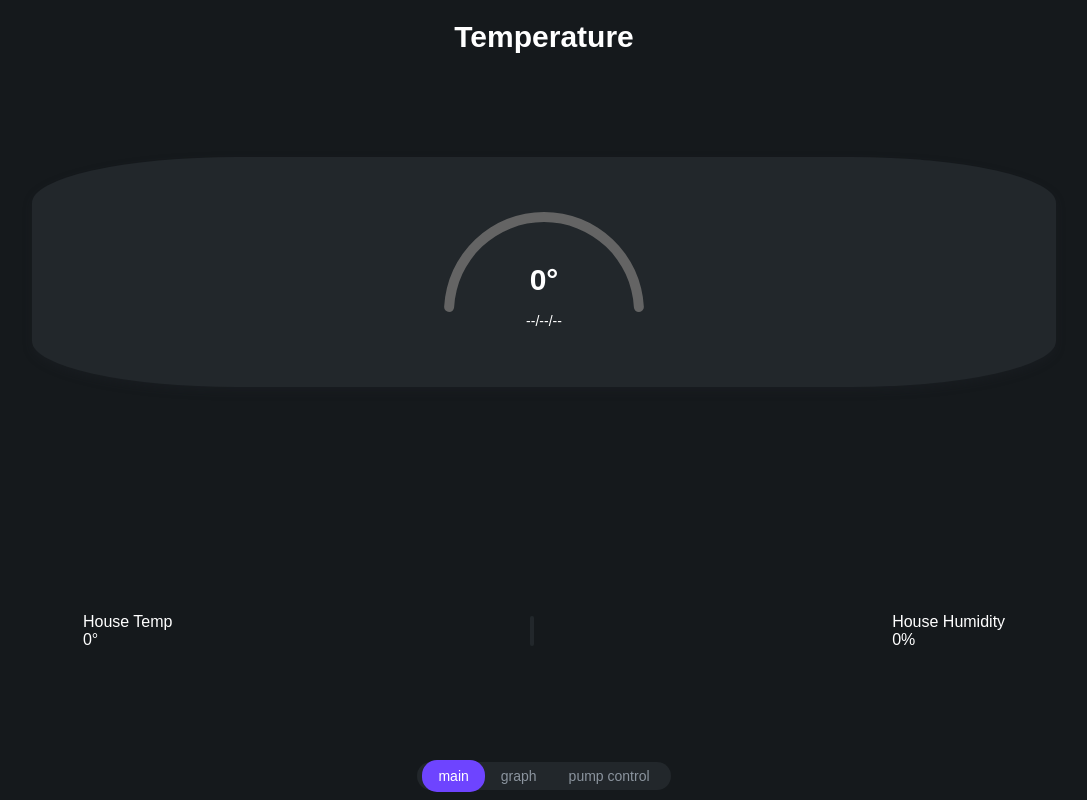
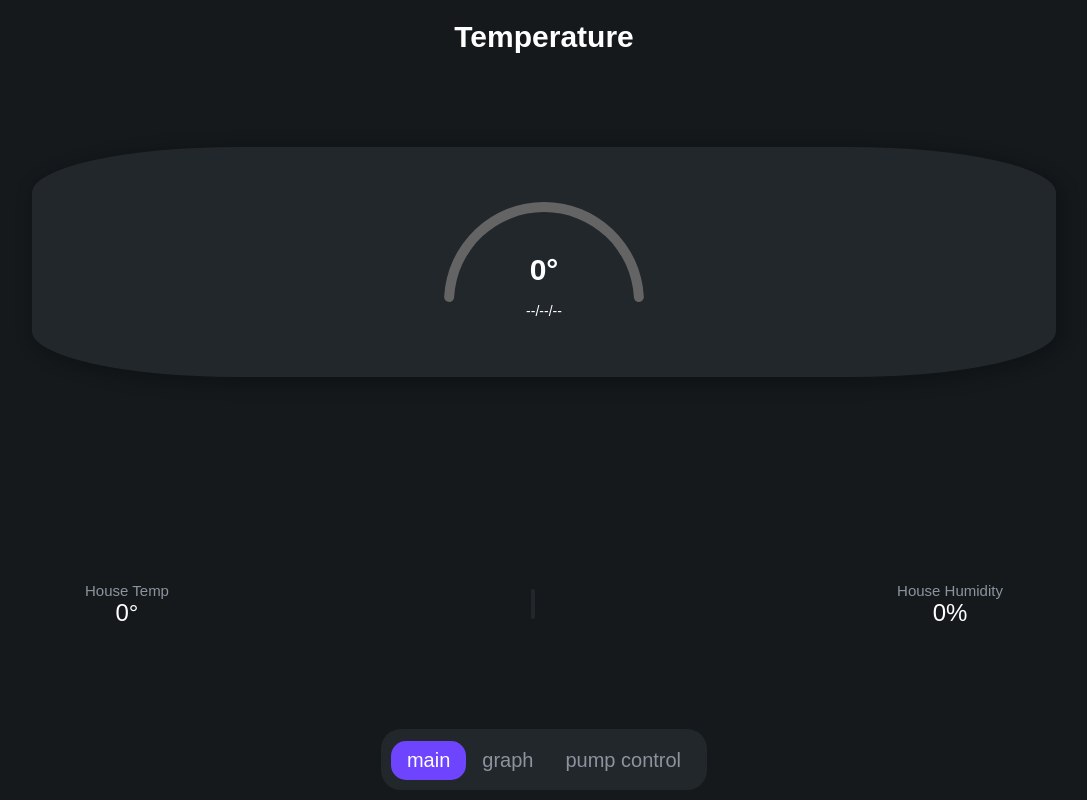
Before and after one commit to Andyrei02/WTServer, a Flask app: page / in a window 1280 px wide. Shown: the whole page, without its empty margins (96-1183 px from the left). Run offline with Flask 3, Linux system fonts and the light colour scheme.

Commit message:
update navbar

```diff
--- a/app.py
+++ b/app.py
@@ -62,13 +62,6 @@ def get_monthly_stats(year, month):
     response = [{"day": t.day, "temperature": t.temperature} for t in data]
     return jsonify(response)
 
-@app.route('/history')
-def history():
-    # Извлечь все данные из базы данных, отсортированные по времени
-    data = TemperatureData.query.order_by(TemperatureData.timestamp.desc()).all()
-
-    # Передать данные в шаблон
-    return render_template('history.html', data=data)
 
 @app.route('/graph')
 def graph():
@@ -109,10 +102,14 @@ def graph():
 
     return render_template('graph.html', graph_data=graph_data)
 
+@app.route('/pump')
+def pump():
+    return render_template('pump.html')
+
 # Основная страница для отображения температуры
 @app.route('/')
-def index():
-    return render_template('index.html')
+def home():
+    return render_template('home.html')
 
 if __name__ == '__main__':
     app.run(host='0.0.0.0', port=5000)
--- a/static/css/style.css
+++ b/static/css/style.css
@@ -13,6 +13,11 @@ body {
 .title {
   font: bold 30px Arial;
   margin-top: 20px;
+}
+
+.comment {
+  color: #8B949E;
+  font-size: 15px;
 }
 
 .content {
@@ -41,6 +46,8 @@ body {
 .house-humidity {
   display: flex;
   flex-direction: column;
+  text-align: center;
+  font-size: 24px;
 }
 
 .radial-container {
@@ -49,7 +56,7 @@ body {
   padding: 0px 0 30px 0;
   margin: 0 10%;
   border-radius: 20%;
-  box-shadow: 0px 4px 10px rgba(33, 38, 43, 0.3);
+  box-shadow: 4px 4px 15px 6px rgb(0 0 0 / 20%);
 }
 
 canvas {
@@ -57,32 +64,3 @@ canvas {
   margin: 0 auto;
   position: relative;
 }
-
-.button-container {
-  margin: 10px;
-  padding: 5px;
-  display: flex;
-  justify-content: space-around;
-  align-items: center;
-  background-color: #22272B;
-  border-radius: 20px;
-  width: fit-content;
-}
-
-.button-container span a {
-  padding: 8px 16px;
-  text-decoration: none;
-  font-size: 14px;
-  color: #8B949E;
-  border-radius: 15px;
-  transition: all 0.3s ease;
-}
-
-.button-container span a.active {
-  background-color: #6E44FF;
-  color: white;
-}
-
-.button-container span a:hover {
-  color: white;
-}
--- a/templates/graph.html
+++ b/templates/graph.html
@@ -9,10 +9,6 @@
 </head>
 
 <body>
-    <div class="back-button-container">
-        <a href="{{ url_for('index') }}" class="back-button">Home</a>
-    </div>
-
 
     <h1>Temperature Graph</h1>
     <div class="tabs">
--- a/templates/index.html
+++ b/templates/home.html
@@ -3,7 +3,7 @@
 <head>
   <meta charset="UTF-8">
   <meta name="viewport" content="width=device-width, initial-scale=1.0">
-  <title>Temperature esp32</title>
+  <title>Temperature</title>
   <link rel="stylesheet" href="{{ url_for('static', filename='css/style.css') }}">
   <script src="https://cdn.jsdelivr.net/npm/chart.js"></script>
 </head>
@@ -31,19 +31,8 @@
     </div>
   </div>
 
-  <div class="button-container">
-    <span>
-      <a class="active">main</a>
-    </span>
-    <span>
-      <a>graph</a>
-    </span>
-    <span>
-      <a>pump control</a>
-    </span>
-  </div>
+  {% include 'navbar.html' %}
 
   <script src="{{ url_for('static', filename='js/main.js') }}"></script>
-
 </body>
 </html>
--- /dev/null
+++ b/templates/navbar.html
@@ -0,0 +1,36 @@
+<style>
+.button-container {
+    margin: 10px;
+    padding: 12px 10px 10px 10px;
+    display: flex;
+    justify-content: space-around;
+    align-items: center;
+    background-color: #22272B;
+    border-radius: 20px;
+    width: fit-content;
+}
+
+.button-container .button {
+    padding: 8px 16px;
+    text-decoration: none;
+    font-size: 20px;
+    color: #8B949E;
+    border-radius: 15px;
+    transition: all 0.3s ease;
+    cursor: pointer;
+}
+
+.button-container .button.active {
+    background-color: #6E44FF;
+    color: white;
+}
+
+.button-container .button:hover {
+    color: white;
+}
+</style>
+<div class="button-container">
+    <a href="{{ url_for('home') }}" class="button {% if request.path == '/' %}active{% endif %}">main</a>
+    <a href="{{ url_for('graph') }}" class="button {% if request.path == '/graph' %}active{% endif %}">graph</a>
+    <a href="{{ url_for('pump') }}" class="button {% if request.path == '/pump' %}active{% endif %}">pump control</a>
+</div>
```
Also changed, not shown: templates/history.html (deleted, +0 -39 lines), templates/pump.html (added, +11 -0 lines).
